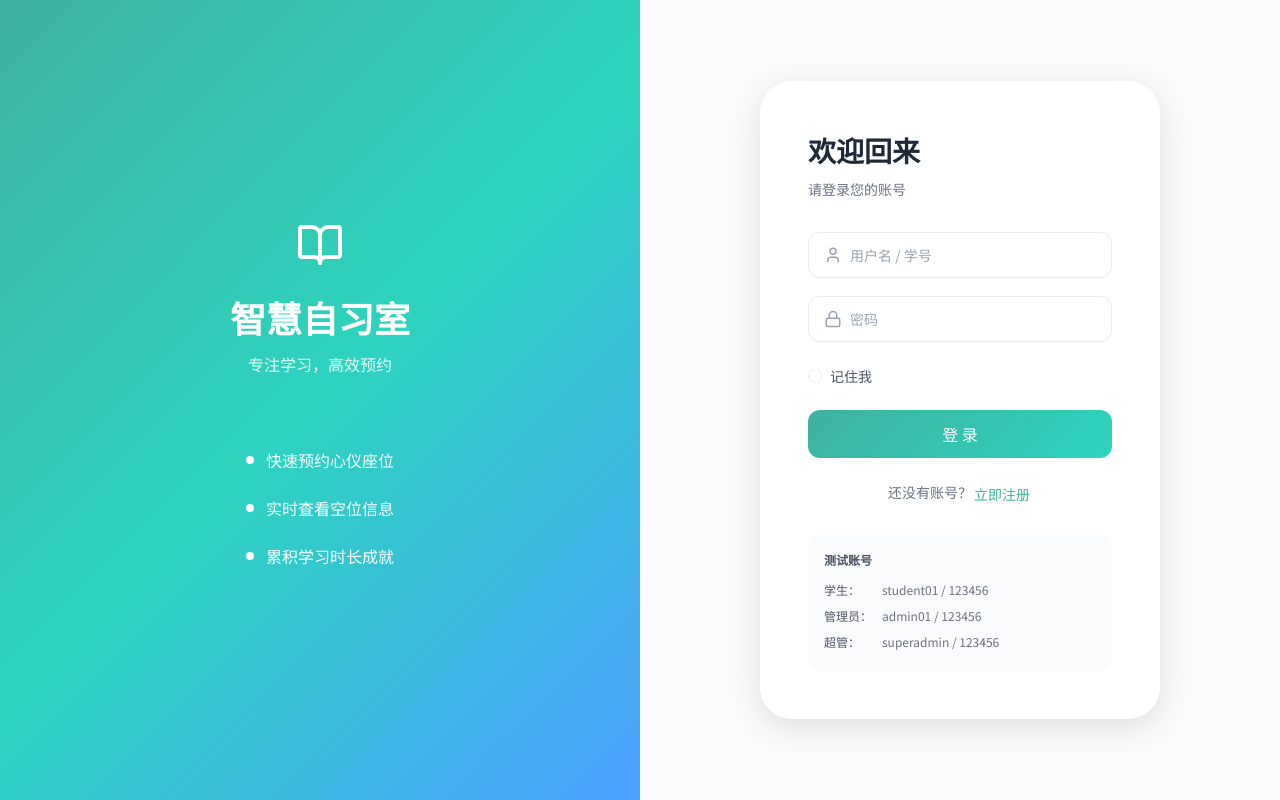
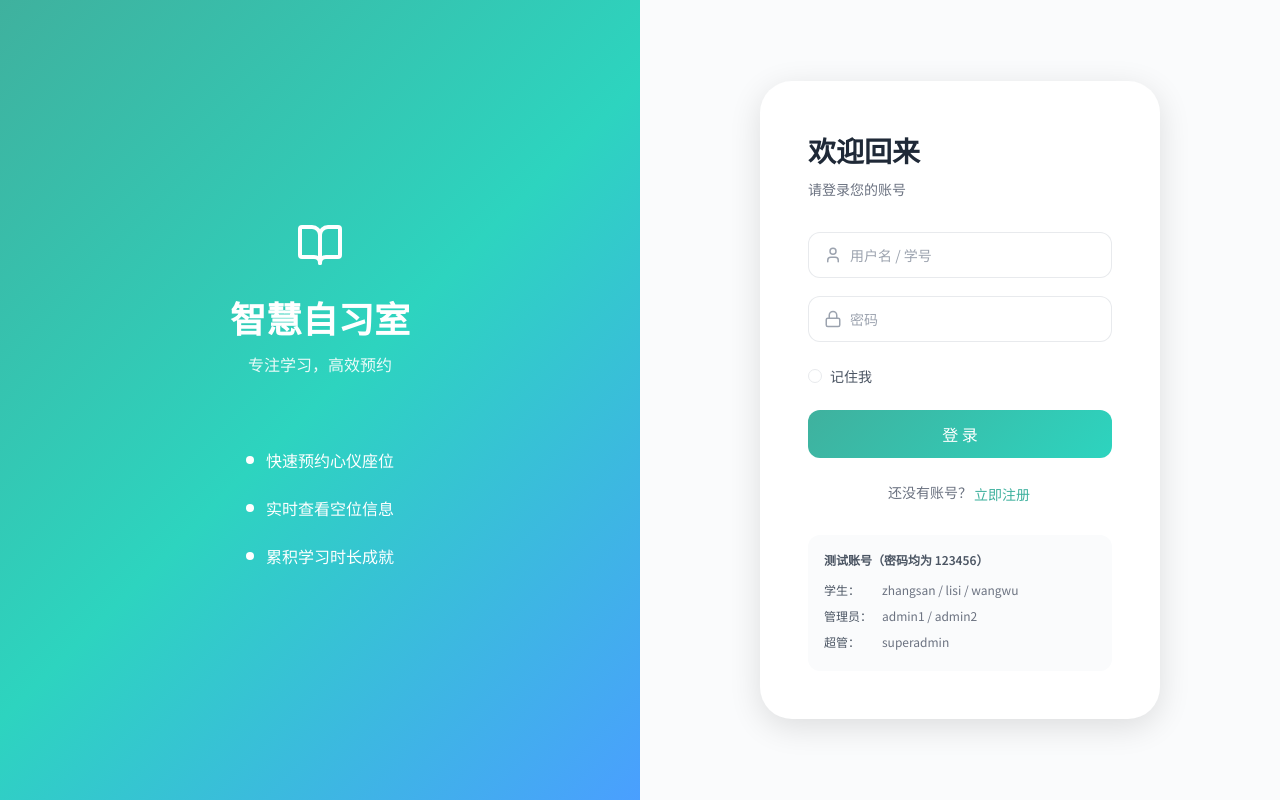
Before and after one commit to Garrick777/studyroom-reservation, a Vue app in the folder frontend/: page /login in a window 1280 px wide. Built offline with nearby package versions, Linux system fonts and the light colour scheme.

Commit message:
fix: 更新登录页面测试账号示例
- 学生账号: zhangsan / lisi / wangwu
- 管理员: admin1 / admin2
- 超管: superadmin
- 密码统一为 123456

```diff
--- a/frontend/src/views/auth/Login.vue
+++ b/frontend/src/views/auth/Login.vue
@@ -171,18 +171,18 @@ const goRegister = () => {
 
         <!-- 测试账号提示 -->
         <div class="test-accounts">
-          <p class="test-title">测试账号</p>
+          <p class="test-title">测试账号（密码均为 123456）</p>
           <div class="test-item">
             <span class="role">学生：</span>
-            <span>student01 / 123456</span>
+            <span>zhangsan / lisi / wangwu</span>
           </div>
           <div class="test-item">
             <span class="role">管理员：</span>
-            <span>admin01 / 123456</span>
+            <span>admin1 / admin2</span>
           </div>
           <div class="test-item">
             <span class="role">超管：</span>
-            <span>superadmin / 123456</span>
+            <span>superadmin</span>
           </div>
         </div>
       </div>
```
